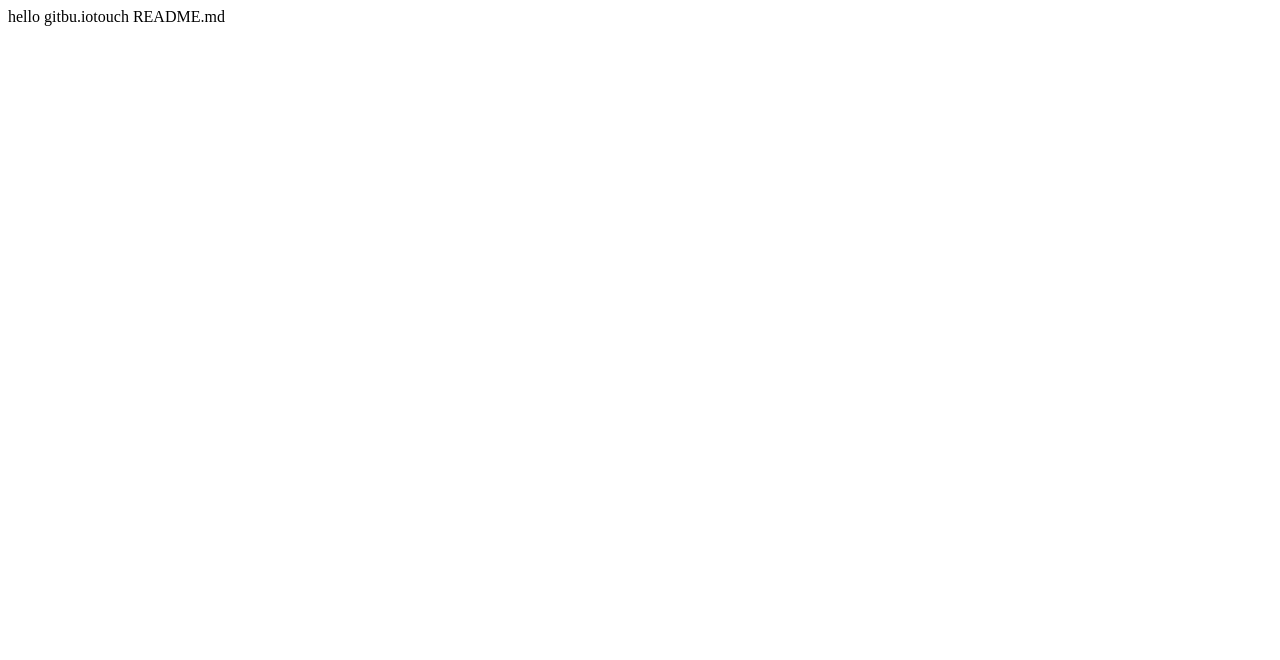
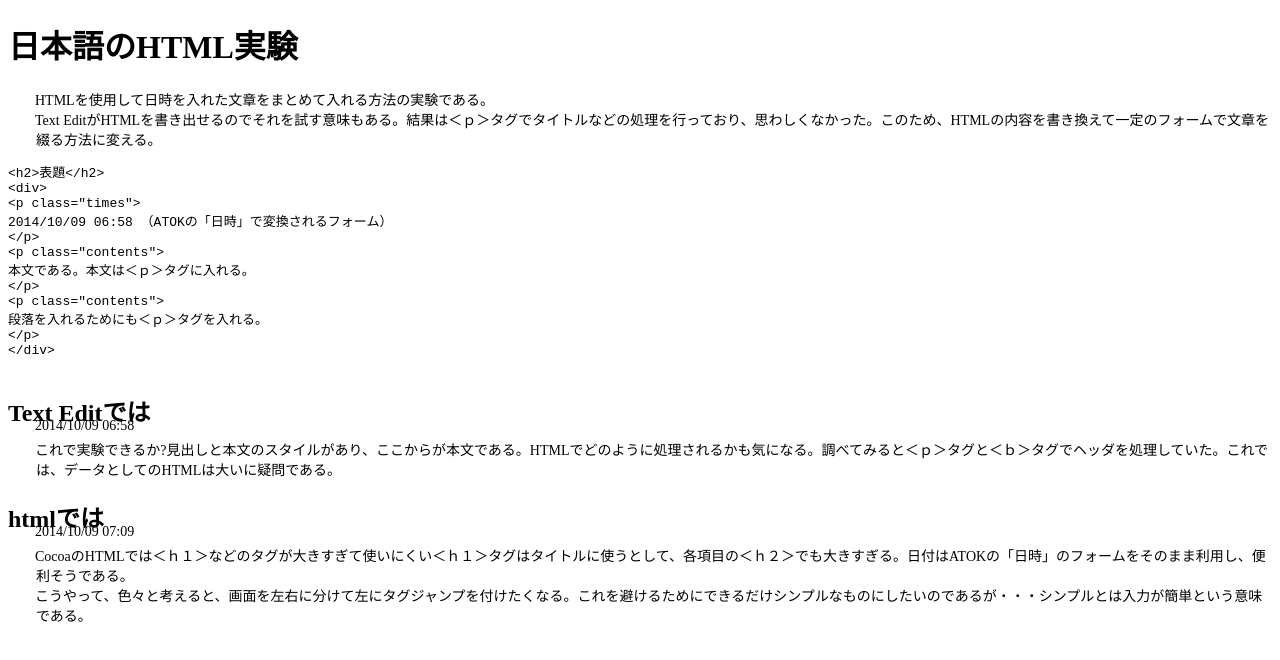
Before and after one commit to doniDog/doniDog.github.io, a plain HTML site: page index.html in a window 1280 px wide. Drawn offline with Linux system fonts and the light colour scheme.

Commit message:
second commit

```diff
--- a/index.html
+++ b/index.html
@@ -1 +1,62 @@
-hello gitbu.iotouch README.md
+<!DOCTYPE html PUBLIC "-//W3C//DTD HTML 4.01//EN" "http://www.w3.org/TR/html4/strict.dtd">
+<html>
+<head>
+  <meta http-equiv="Content-Type" content="text/html; charset=utf-8">
+  <meta http-equiv="Content-Style-Type" content="text/css">
+  <title></title>
+  <meta name="Author" content="motohiko inada">
+  <meta name="Company" content="inADA">
+  <meta name="Copyright" content="motohiko inada">
+  <meta name="Generator" content="Cocoa HTML Writer">
+  <meta name="CocoaVersion" content="1265.21">
+  <style type="text/css">
+    p.contents {margin: 0.0px 0.0px 0.0px 28.0px; text-indent: -1.0px; font: 14.0px 'Hiragino Mincho Pro'}
+    p.times {margin: -30.0px 0.0px 5.0px 28.0px; text-indent: -1.0px; font: 14.0px 'Hiragino Kaku Gothic Pro'}
+  </style>
+</head>
+<body>
+<h1>日本語のHTML実験</h1>
+<p class="contents">
+HTMLを使用して日時を入れた文章をまとめて入れる方法の実験である。
+</p>
+<p class="contents">
+Text EditがHTMLを書き出せるのでそれを試す意味もある。結果は＜ｐ＞タグでタイトルなどの処理を行っており、思わしくなかった。このため、HTMLの内容を書き換えて一定のフォームで文章を綴る方法に変える。
+</p>
+<pre>
+&lt;h2&gt;表題&lt;/h2&gt;
+&lt;div&gt;
+&lt;p class="times"&gt;
+2014/10/09 06:58 （ATOKの「日時」で変換されるフォーム）
+&lt;/p&gt;
+&lt;p class="contents"&gt;
+本文である。本文は＜ｐ＞タグに入れる。
+&lt;/p&gt;
+&lt;p class="contents"&gt;
+段落を入れるためにも＜ｐ＞タグを入れる。
+&lt;/p&gt;
+&lt;/div&gt;
+
+</pre>
+<h2>Text Editでは</h2>
+<div>
+<p class="times">
+2014/10/09 06:58
+</p>
+<p class="contents">
+これで実験できるか?見出しと本文のスタイルがあり、ここからが本文である。HTMLでどのように処理されるかも気になる。調べてみると＜ｐ＞タグと＜ｂ＞タグでヘッダを処理していた。これでは、データとしてのHTMLは大いに疑問である。
+</p>
+</div>
+<h2>htmlでは</h2>
+<div>
+<p class="times">
+2014/10/09 07:09
+</p>
+<p class="contents">
+CocoaのHTMLでは＜ｈ１＞などのタグが大きすぎて使いにくい＜ｈ１＞タグはタイトルに使うとして、各項目の＜ｈ２＞でも大きすぎる。日付はATOKの「日時」のフォームをそのまま利用し、便利そうである。
+</p>
+<p class="contents">
+こうやって、色々と考えると、画面を左右に分けて左にタグジャンプを付けたくなる。これを避けるためにできるだけシンプルなものにしたいのであるが・・・シンプルとは入力が簡単という意味である。
+</p>
+</div>
+</body>
+</html>
```
